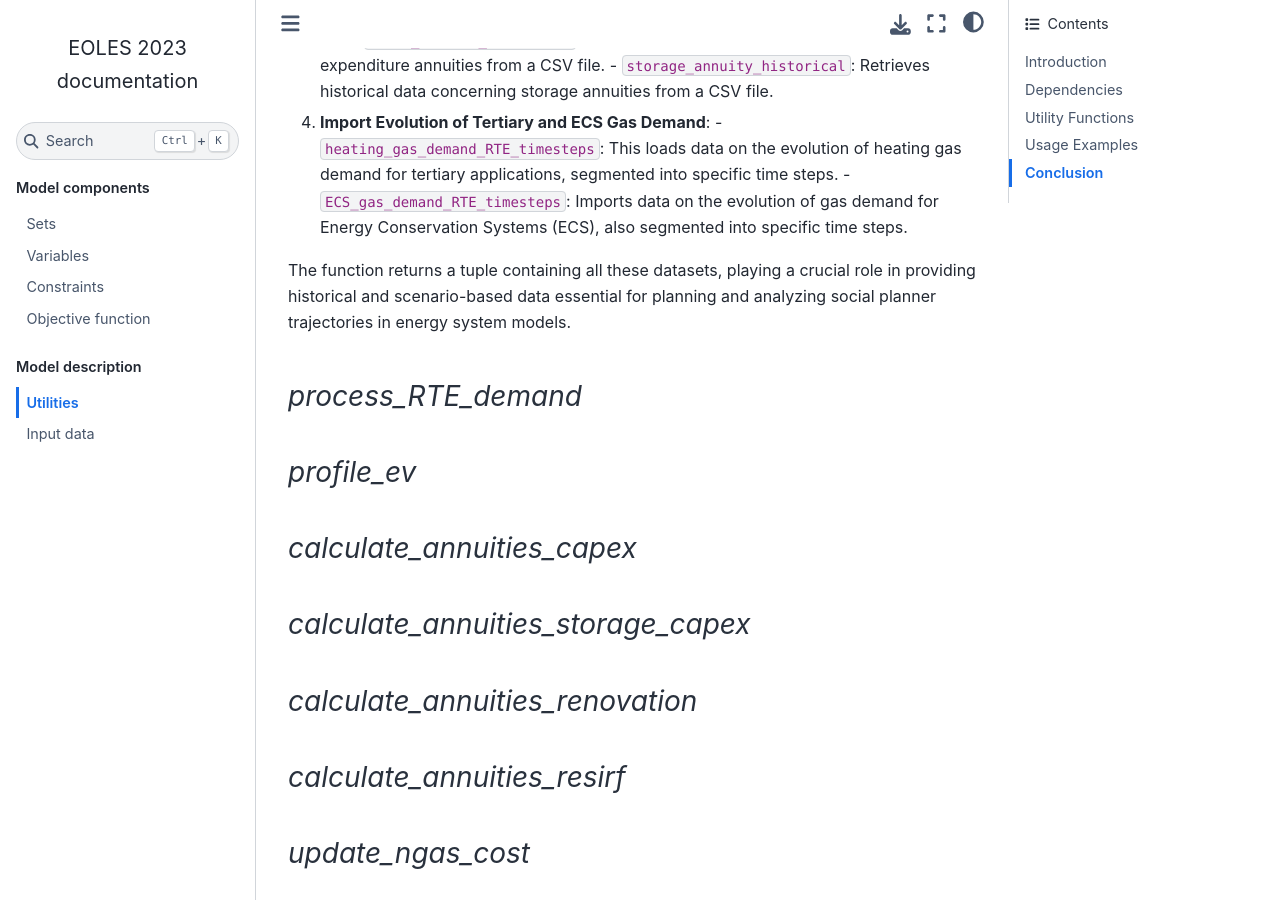
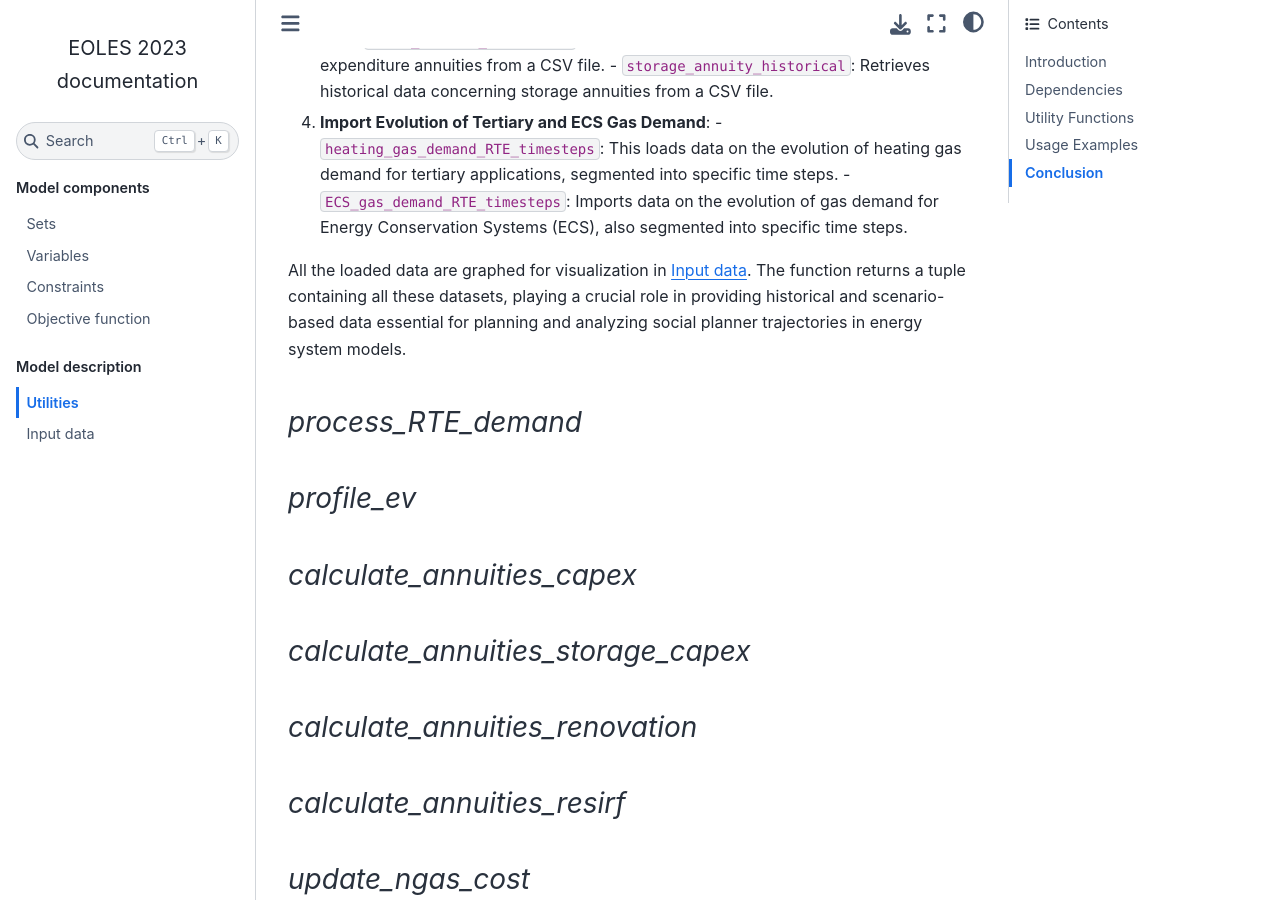
Before and after one commit to LucieRC/EOLES, a Sphinx documentation site: the page built from docs/utilities.rst, in a window 1280 px wide and 900 px high, scrolled down 2162 px. Built offline with Sphinx 7.4.7 and the Sphinx Book theme 1.1.4, drawn with Linux system fonts in a browser that asks for light colours.

Commit message:
Try some cross-references

```diff
--- a/docs/input_data.rst
+++ b/docs/input_data.rst
@@ -1,3 +1,5 @@
+.. _input_data:
+
 ##########################################
 Input data
 ##########################################
--- a/docs/utilities.rst
+++ b/docs/utilities.rst
@@ -71,6 +71,7 @@ The ``load_evolution_data`` function is designed to load essential data required
    - ``heating_gas_demand_RTE_timesteps``: This loads data on the evolution of heating gas demand for tertiary applications, segmented into specific time steps.
    - ``ECS_gas_demand_RTE_timesteps``: Imports data on the evolution of gas demand for Energy Conservation Systems (ECS), also segmented into specific time steps.
 
+All the loaded data are graphed for visualization in :ref:`input_data`.
 The function returns a tuple containing all these datasets, playing a crucial role in providing historical and scenario-based data essential for planning and analyzing social planner trajectories in energy system models.
 
 `process_RTE_demand`
```
